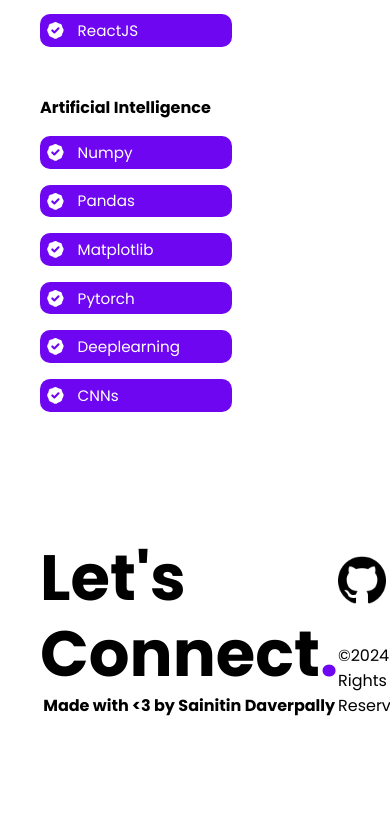
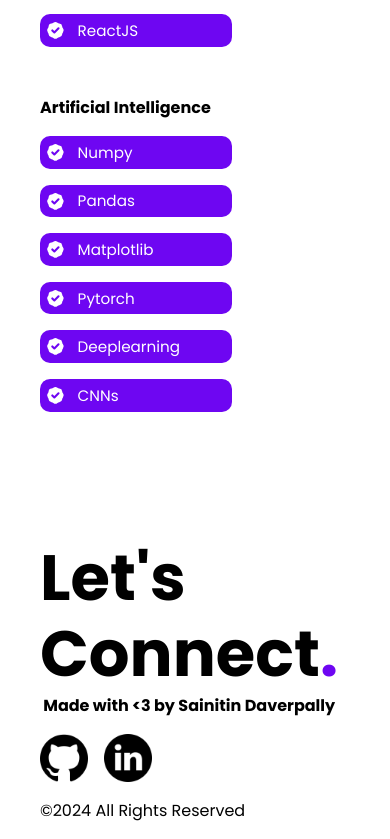
Before and after one commit to SainitinD/sainitind.github.io, a Vue app in the folder personal-portfolio/: page / in a window 390 px wide. Shown: the part 4446-5285 px from the top of the page. Before the commit the page ends 5180 px from the top, so only its background shows below. Built offline with nearby package versions, Linux system fonts and the light colour scheme.

Commit message:
make contact section responsive

```diff
--- a/personal-portfolio/src/views/Contact.vue
+++ b/personal-portfolio/src/views/Contact.vue
@@ -37,6 +37,7 @@ const currentYear = new Date().getFullYear();
 #contact {
   display: flex;
   flex-direction: row;
+  flex-wrap: wrap;
   justify-content: space-between;
   padding-bottom: 1rem;
   /* padding-top: 8rem; */
@@ -63,4 +64,8 @@ img {
   height: 3rem;
   width: 3rem;
 }
+
+@media screen and (min-width: 320px) and (max-width: 768px) {
+  .contact-links{row-gap: 2rem; align-items: flex-start;}
+}
 </style>
```
